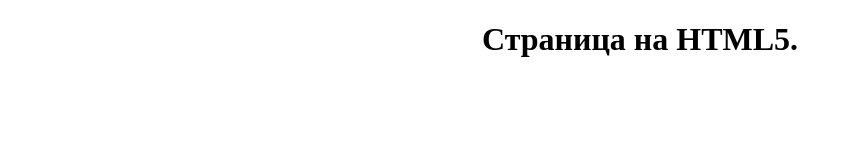
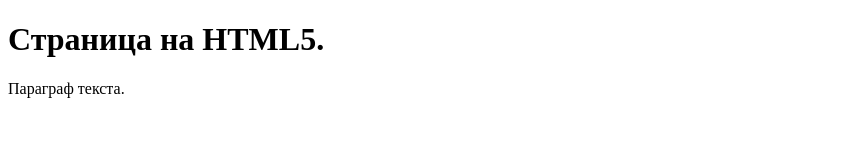
Before and after one commit to EBPEYgg/Frontend, a plain HTML site: page index.html in a window 1280 px wide. Shown: the whole page, without its empty margins (0-852 px from the left). Drawn offline with Linux system fonts and the light colour scheme.

Commit message:
Update index.html

```diff
--- a/index.html
+++ b/index.html
@@ -5,12 +5,7 @@
       <title>HTML5 page</title>
   </head>
     <body>
-      <div id="header">
-        <center>
-          <h1>
-            Страница на HTML5.
-          </h1>
-        </center>
-      </div>
+      <h1>Страница на HTML5.</h1>
+	  <p title="Подсказка для параграфа">Параграф текста.</p>
     </body>
 </html>
```
